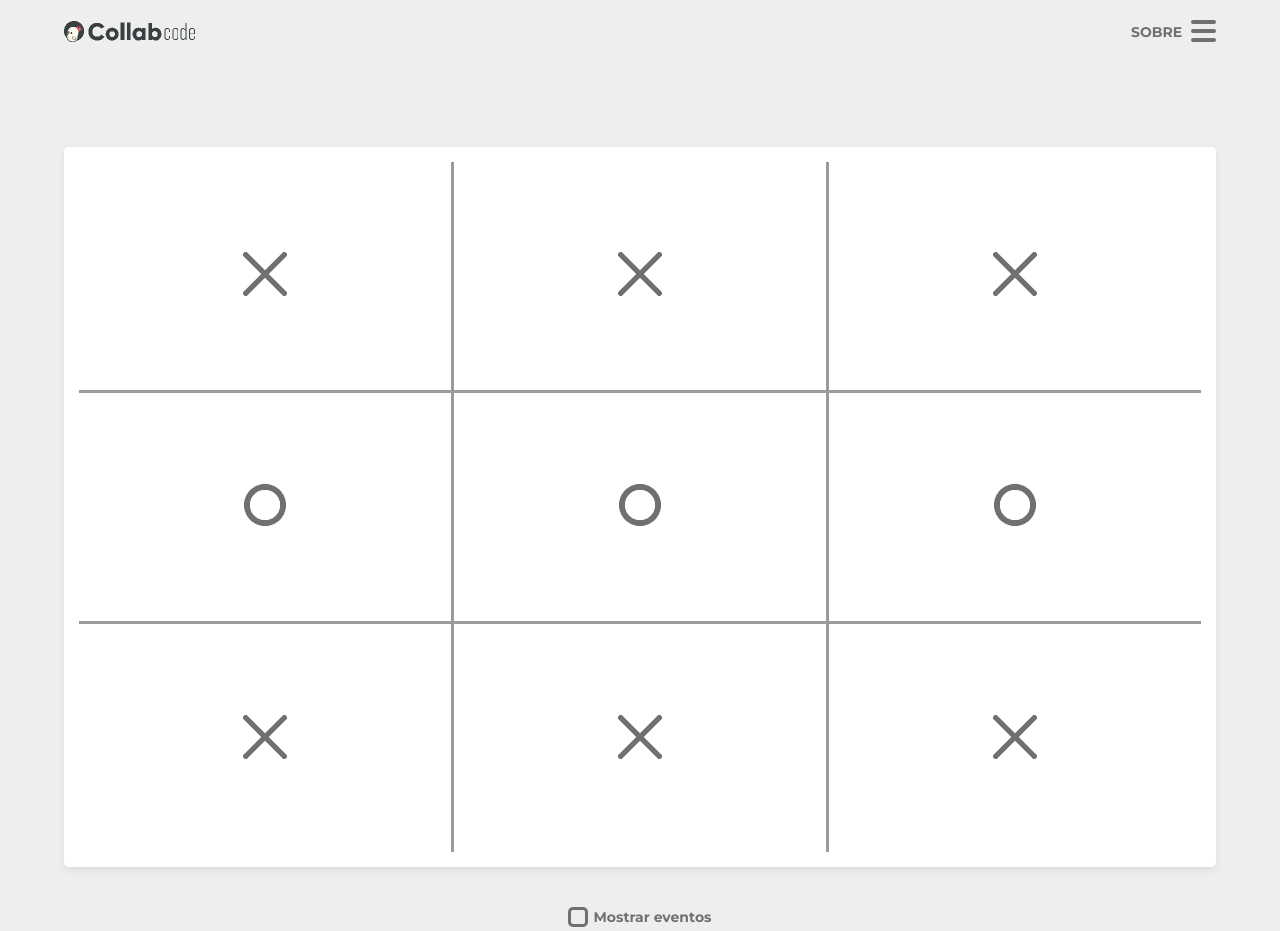
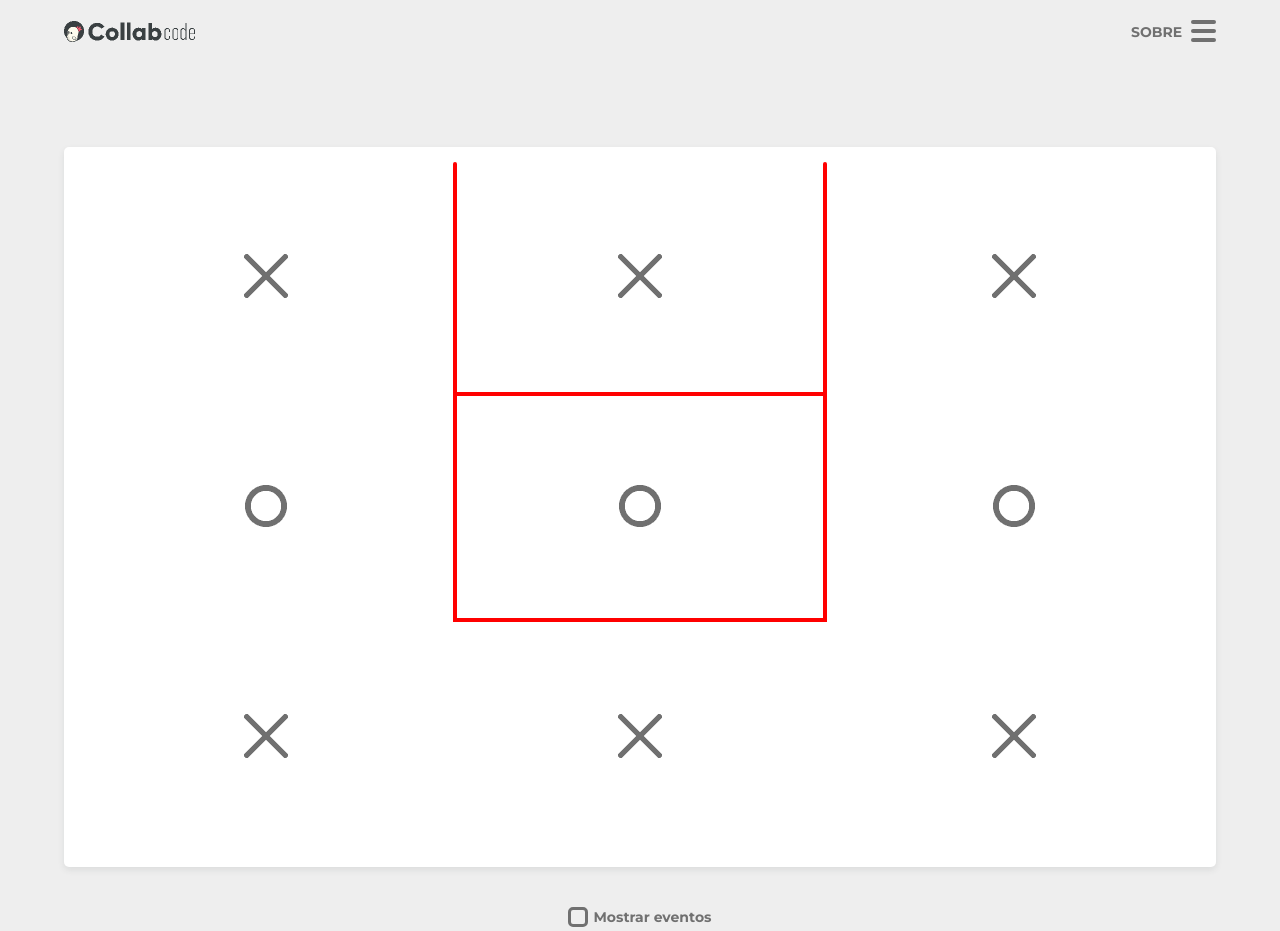
Before and after one commit to LuizRamos19/jogo-da-velha, a React (Create React App) app: page / in a window 1280 px wide. Built offline with nearby package versions, Linux system fonts and the light colour scheme.

Commit message:
Criando o before/after do segundo item da hashtag

```diff
--- a/src/components/Hashtag/styles.css
+++ b/src/components/Hashtag/styles.css
@@ -9,8 +9,6 @@
     /* valores em frações, utilizado pelo grid e pega os gaps também */
     grid-template-columns: 1fr 1fr 1fr;
     grid-template-rows: 1fr 1fr 1fr;
-    grid-column-gap: 3px;
-    grid-row-gap: 3.5px;
 }
 
 .hashtag > .item {
@@ -18,3 +16,22 @@
     display: flex;
     justify-content: center;
 }
+
+.hashtag > .item:nth-child(2) {
+    justify-content: space-between;
+}
+
+/* nth-child pega o enésimo filho daquela classe, o 2 é pra pegar o segundo */
+.hashtag > .item:nth-child(2)::before,
+.hashtag > .item:nth-child(2)::after {
+    content: "";
+    width: 4px;
+    height: 100%;
+    background-color: red;
+    border-top-left-radius: 2px;
+    border-top-right-radius: 2px;
+}
+
+.hashtag > .item:nth-child(5) {
+    border: 4px solid red;
+}
```
